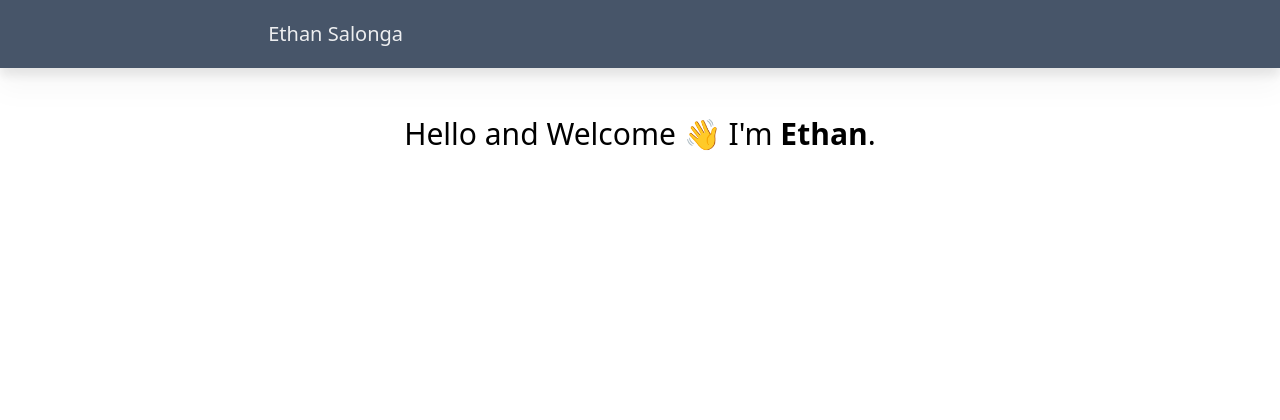
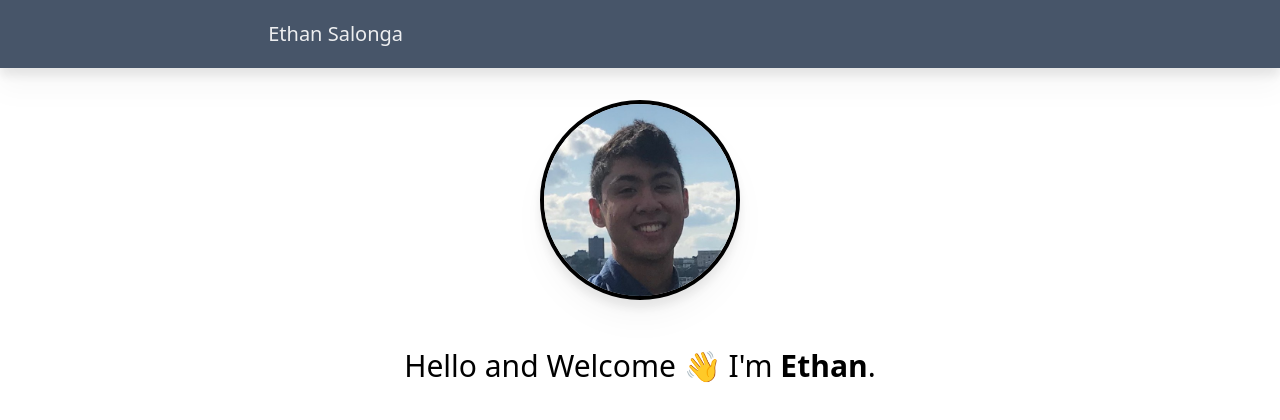
Before and after one commit to ethansalonga/blog-website, a Next.js app: page / in a window 1280 px wide. Shown: the top 420 px of the page. Built offline with nearby package versions, Linux system fonts and the light colour scheme.

Commit message:
feat: create profile pic component

```diff
--- /dev/null
+++ b/app/components/MyProfilePic.tsx
@@ -0,0 +1,16 @@
+import Image from "next/image"
+
+export default function MyProfilePic() {
+  return (
+    <section className="w-full mx-auto">
+      <Image
+        className="border-4 border-black dark:border-slate-500 drop-shadow-xl shadow-black rounded-full mx-auto mt-8"
+        src="/images/profile-photo-500x500.jpg"
+        width={200}
+        height={200}
+        alt="Ethan Salonga"
+        priority={true}
+      />
+    </section>
+  )
+}
--- a/app/layout.tsx
+++ b/app/layout.tsx
@@ -1,5 +1,6 @@
 import "./globals.css"
 import Navbar from "./components/Navbar"
+import MyProfilePic from "./components/MyProfilePic"
 
 export const metadata = {
   title: "Create Next App",
@@ -15,6 +16,7 @@
     <html lang="en">
       <body className="dark:bg-slate-800">
         <Navbar />
+        <MyProfilePic />
         {children}
       </body>
     </html>
```
Also changed, not shown: public/images/profile-photo-500x500.jpg (added).
